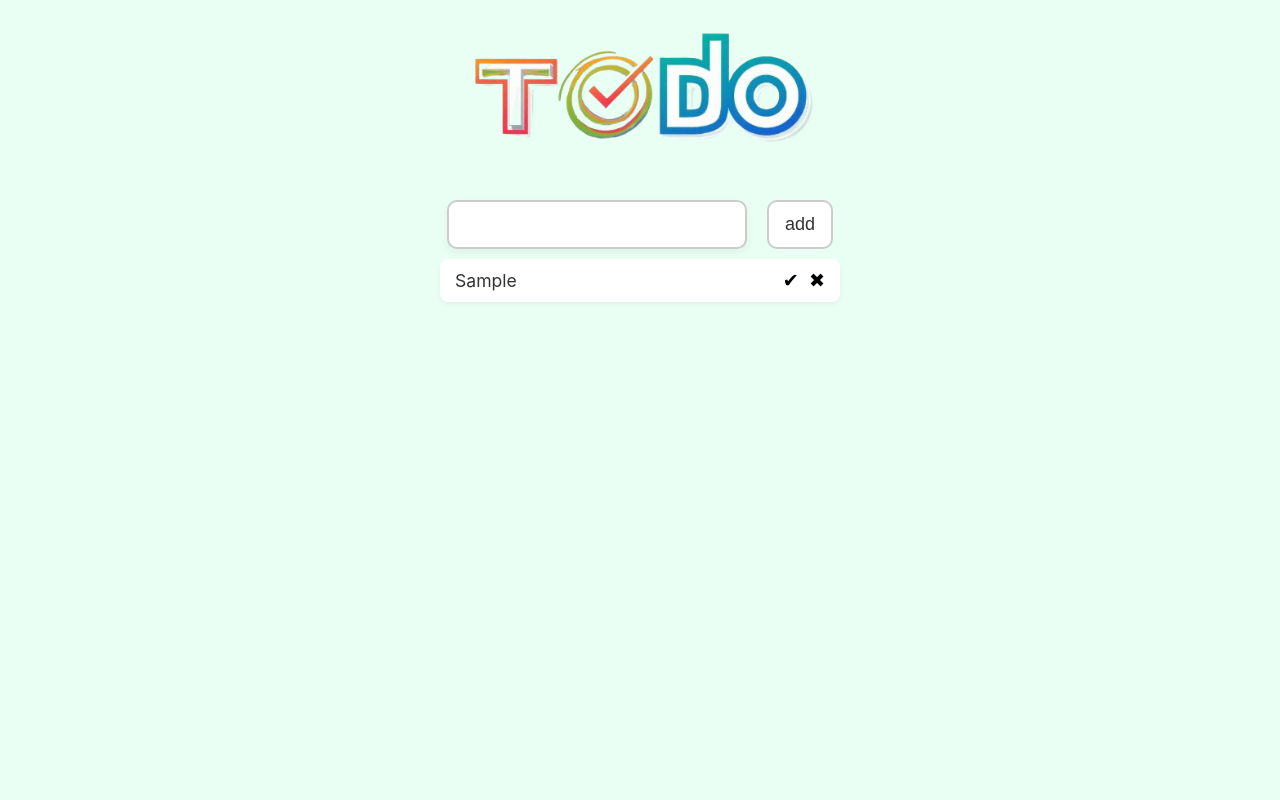
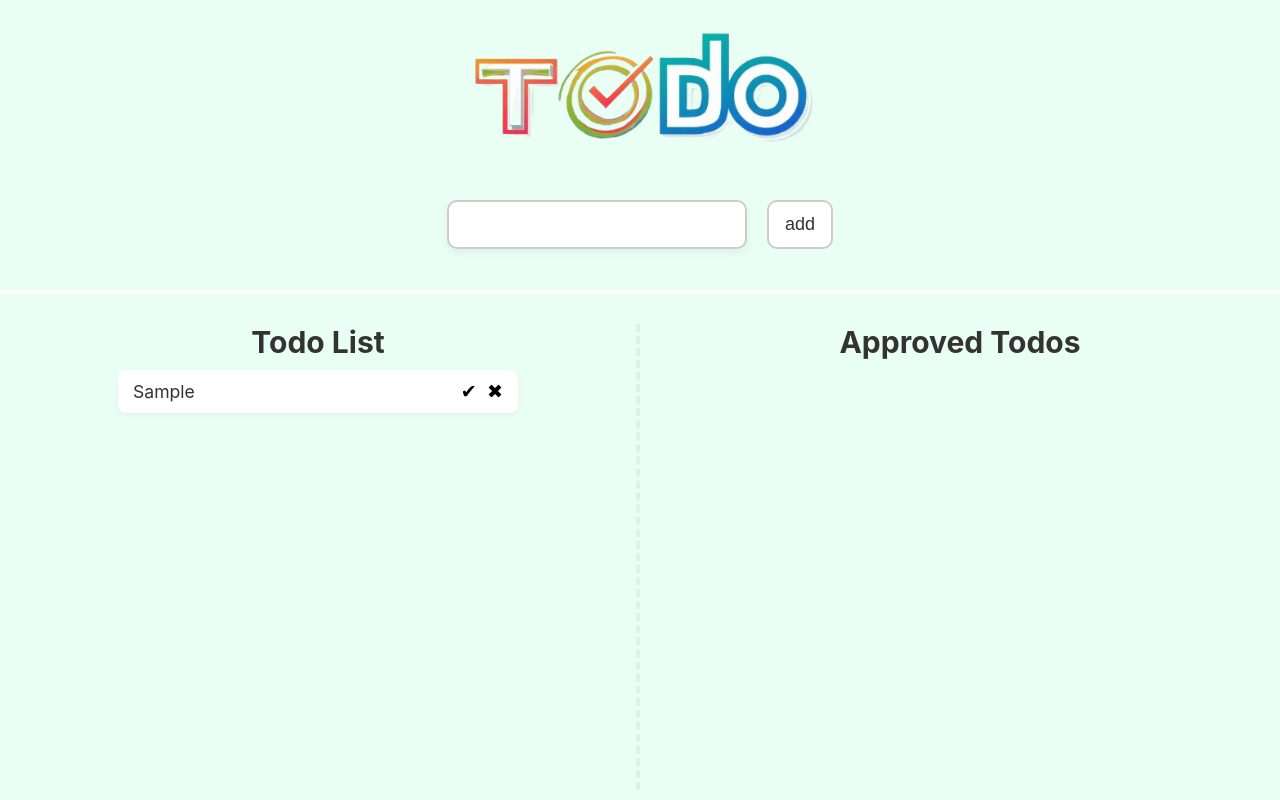
Before and after one commit to Arthur7711/vue-to-do, a Vue app: page / in a window 1280 px wide. Both pictures are taken after typing "Sample" into the empty fields and a click on the button "add". Built offline with nearby package versions, Linux system fonts and the light colour scheme.

Commit message:
feat: todo approve & remove funcs, todo variant lists

```diff
--- a/src/App.vue
+++ b/src/App.vue
@@ -4,10 +4,15 @@ import TodoList from './components/TodoList.vue';
 </script>
 
 <template>
-  <main>
+  <main class="todoContainer">
     <TodoAdder />
     <TodoList />
   </main>
 </template>
 
-<style scoped lang="scss"></style>
+<style scoped lang="scss">
+.todoContainer {
+  height: 100vh;
+  overflow: hidden;
+}
+</style>
--- a/src/assets/_variables.scss
+++ b/src/assets/_variables.scss
@@ -1,6 +1,7 @@
 $white: #fff;
 $green: rgb(12, 129, 12);
 $red: rgb(219, 7, 7);
+$gray: rgba(0, 0, 0, 0.05);
 
 $focuded-shadow-color: rgba(76, 175, 80, 0.3);
 $focused-border-color: #4caf50;
--- a/src/components/TodoAdder.vue
+++ b/src/components/TodoAdder.vue
@@ -32,6 +32,7 @@ const addItem = () => {
   display: flex;
   flex-direction: column;
   align-items: center;
+  height: 290px;
 
   .imageBox {
     display: flex;
--- a/src/components/TodoItem.vue
+++ b/src/components/TodoItem.vue
@@ -4,24 +4,31 @@ interface ITodo {
   text: string
 }
 
-defineProps<{ todo: ITodo }>()
+const props = defineProps<{ todo: ITodo; isApproved?: boolean }>()
 
-const emit = defineEmits({
-  removeTodo: (id: string) => {},
-  approveTodo: (id: string) => {},
-})
+const emit = defineEmits<{
+  (e: 'approveTodo', id: string): void
+  (e: 'removeTodo', id: string): void
+}>()
+
+const onApproveTodo = () => {
+  emit('approveTodo', props.todo.id)
+}
+const onRemoveTodo = () => {
+  emit('removeTodo', props.todo.id)
+}
 </script>
 <template>
-  <div class="todo-item">
-    <span class="todo-text">{{ todo.text }}</span>
-    <div class="todo-actions">
-      <button class="approve-btn">✔</button>
-      <button class="remove-btn">✖</button>
+  <div class="todoItem">
+    <span class="todoText" :class="{ approvedText: isApproved }">{{ todo.text }}</span>
+    <div v-if="!isApproved" class="todoActions">
+      <button class="approveBTN" @click="onApproveTodo">✔</button>
+      <button class="removeBTN" @click="onRemoveTodo">✖</button>
     </div>
   </div>
 </template>
 <style scoped lang="scss">
-.todo-item {
+.todoItem {
   display: flex;
   justify-content: space-between;
   align-items: center;
@@ -31,22 +38,26 @@ const emit = defineEmits({
   max-width: 400px;
   border-radius: 8px;
   box-shadow: 0 2px 5px $shadow-color;
-}
+  width: 100%;
 
-.todo-text {
+  .todoText {
     font-size: 1.1rem;
     color: $text-color;
     flex: 1;
   }
 
-.todo-actions {
+  .approvedText {
+    text-decoration: line-through;
+  }
+
+  .todoActions {
     display: flex;
     gap: 10px;
     margin-left: 15px;
   }
 
-.approve-btn,
-.remove-btn {
+  .approveBTN,
+  .removeBTN {
     border: none;
     background-color: transparent;
     font-size: 1.2rem;
@@ -54,13 +65,14 @@ const emit = defineEmits({
     transition: transform 0.2s ease;
   }
 
-.approve-btn:hover {
+  .approveBTN:hover {
     color: $green;
     transform: scale(1.2);
   }
 
-.remove-btn:hover {
+  .removeBTN:hover {
     color: $red;
     transform: scale(1.2);
   }
+}
 </style>
--- a/src/components/TodoList.vue
+++ b/src/components/TodoList.vue
@@ -1,10 +1,52 @@
 <script lang="ts" setup>
 import TodoItem from './TodoItem.vue'
-import { todos } from '@/store'
+import { todos, approvesTodos, approveTodo, removeTodo } from '@/store'
 </script>
 <template>
-  <template v-if="todos.length">
-    <TodoItem v-for="todo of todos" :key="todo.id" :todo="todo" />
-  </template>
+  <main class="lists">
+    <div class="list">
+      <h1 class="title">Todo List</h1>
+      <template v-if="todos.length">
+        <TodoItem
+          v-for="todo of todos"
+          :key="todo.id"
+          :todo="todo"
+          @remove-todo="removeTodo"
+          @approve-todo="approveTodo"
+        />
+      </template>
+    </div>
+    <div class="list">
+      <h1 class="title">Approved Todos</h1>
+      <template v-if="approvesTodos.length">
+        <TodoItem v-for="todo of approvesTodos" :key="todo.id" :todo="todo" is-approved />
+      </template>
+    </div>
+  </main>
 </template>
-<style scoped lang="scss"></style>
+<style scoped lang="scss">
+.lists {
+  display: grid;
+  grid-template-columns: 50% 50%;
+  padding: 30px 0;
+  border-top: 4px solid $white;
+  height: calc(100vh - 270px);
+  overflow: auto;
+
+  .list {
+    display: flex;
+    flex-direction: column;
+    align-items: center;
+    height: 100%;
+
+    &:nth-child(1) {
+      border-right: 4px dashed $gray;
+    }
+  }
+
+  .title {
+    color: $text-color;
+    font-weight: 700;
+  }
+}
+</style>
--- a/src/store/index.ts
+++ b/src/store/index.ts
@@ -6,13 +6,19 @@ interface todoItem {
 
 function todoStore() {
   const todos = ref<todoItem[]>([])
+  const approvesTodos = ref<todoItem[]>([])
   const addTodo = (todo: todoItem) => {
     todos.value.push(todo)
   }
   const removeTodo = (id: string) => {
-    todos.value = todos.value.filter((el) => el.id === id)
+    todos.value = todos.value.filter((el) => el.id !== id)
   }
-  return { todos, addTodo, removeTodo }
+  const approveTodo = (id: string) => {
+    const todoItem = todos.value.find((el) => el.id === id)
+    todos.value = todos.value.filter((el) => el.id !== id)
+    approvesTodos.value.push(todoItem!)
+  }
+  return { todos, approvesTodos, addTodo, removeTodo, approveTodo }
 }
 
-export const { todos, addTodo, removeTodo } = todoStore()
+export const { todos, approvesTodos, addTodo, removeTodo, approveTodo } = todoStore()
```
Lines whose indentation alone changed are shown as unchanged.
